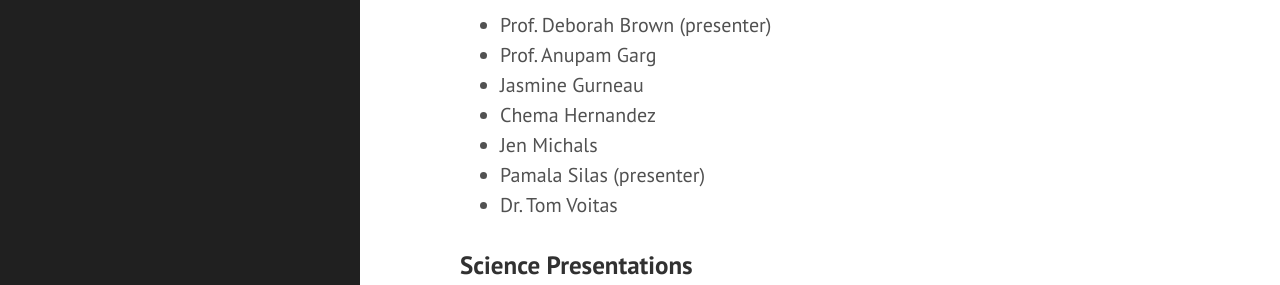
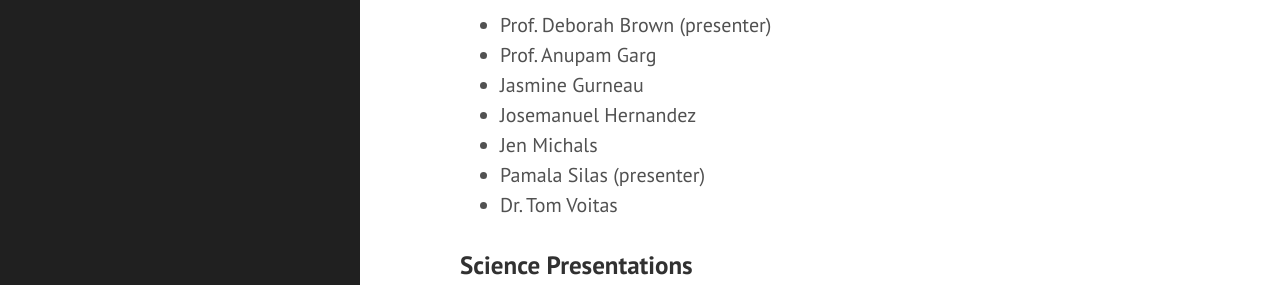
Before and after one commit to siriusb-org/siriusb-org.github.io, a Jekyll site: the page built from volunteers.md, in a window 1280 px wide and 900 px high, scrolled down 1857 px. Shown: the part 158-443 px from the top of the window. Built offline with Jekyll 4.4.1, drawn with Linux system fonts in a browser that asks for light colours.

Commit message:
fix name

```diff
--- a/volunteers.md
+++ b/volunteers.md
@@ -61,7 +61,7 @@ Funded by the Northwestern Office of Institutional Diversity and Inclusion and t
 - Prof. Deborah Brown (presenter)
 - Prof. Anupam Garg
 - Jasmine Gurneau
-- Chema Hernandez
+- Josemanuel Hernandez
 - Jen Michals
 - Pamala Silas (presenter)
 - Dr. Tom Voitas
```
